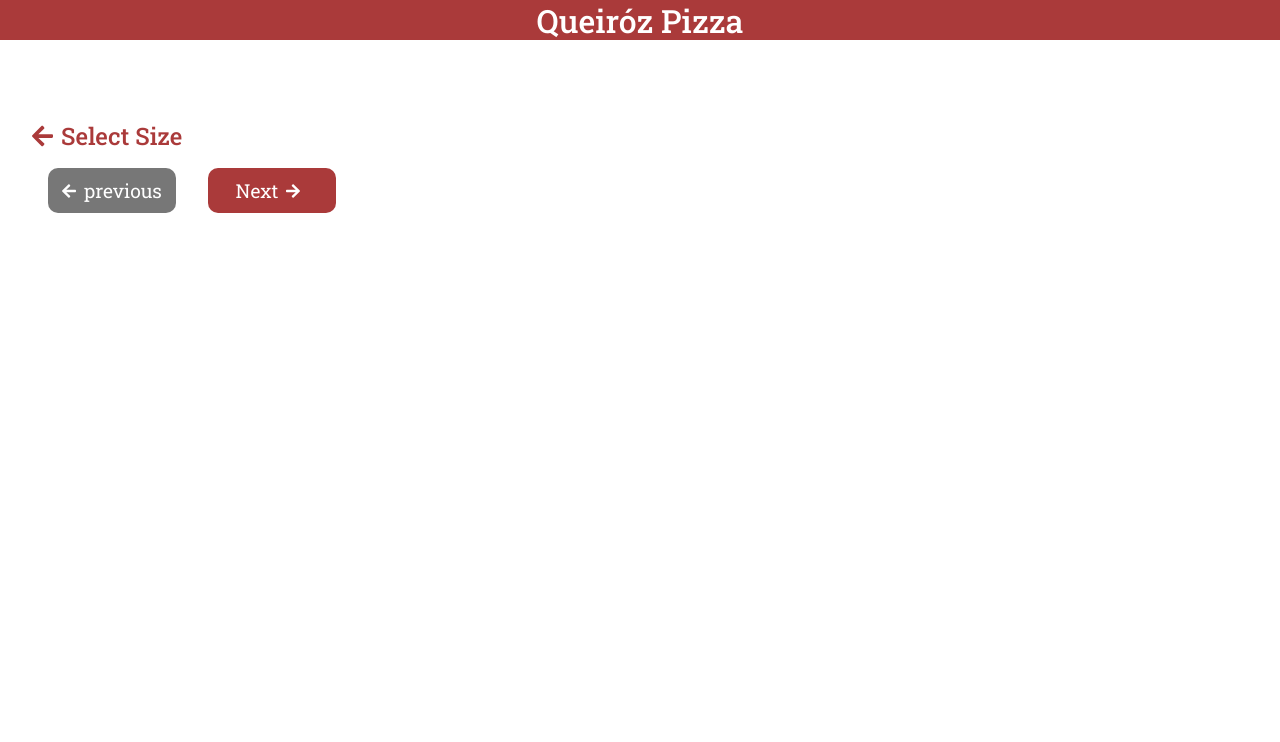
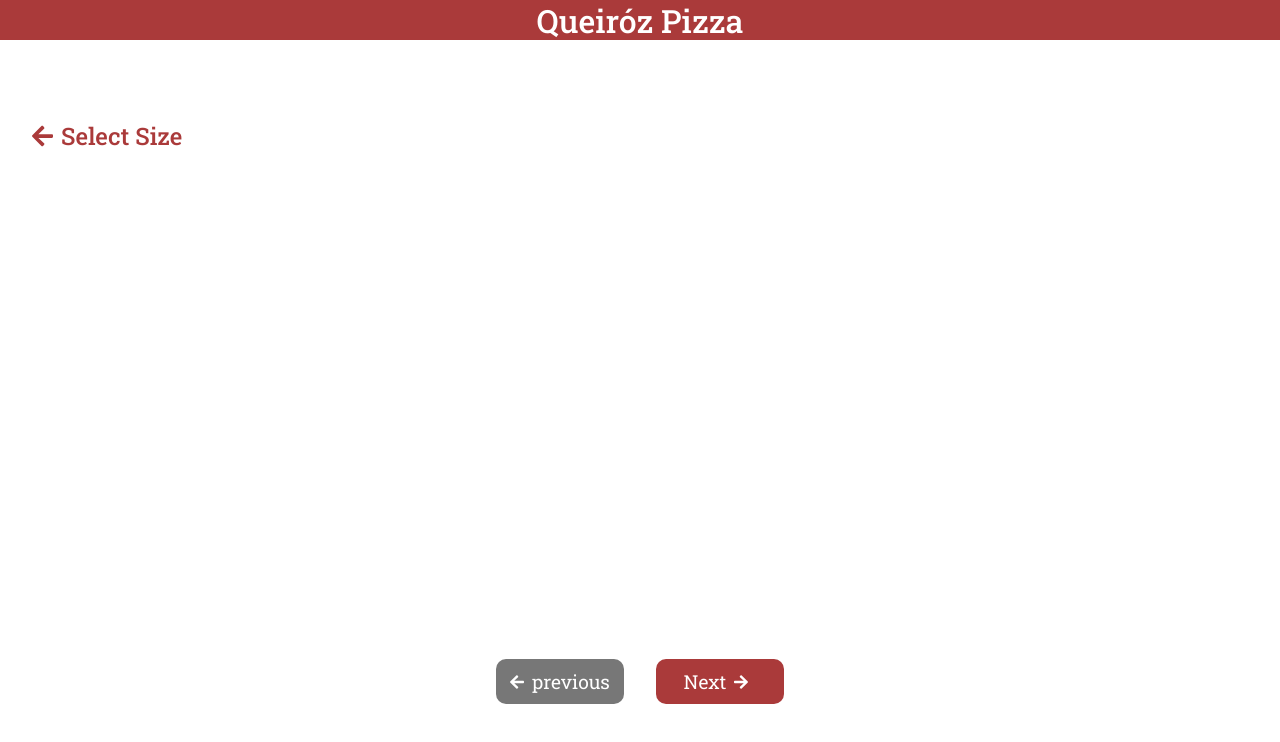
Before and after one commit to gabriel-queiroz/ChallengeTauria, a React (Create React App) app in the folder front/: page /size in a window 1280 px wide. Before the commit this address led to /sizes. Shown: the top 742 px of the page. Built offline with nearby package versions, Linux system fonts and the light colour scheme.

Commit message:
feat(navigation-front): Organize navigation between screens

```diff
--- a/front/package.json
+++ b/front/package.json
@@ -19,6 +19,7 @@
     "react-dom": "^17.0.1",
     "react-router-dom": "^5.2.0",
     "react-scripts": "4.0.0",
+    "react-transition-group": "^4.4.1",
     "styled-components": "^5.2.1",
     "typescript": "^4.0.3",
     "web-vitals": "^0.2.4"
--- a/front/src/components/ActionButtons/index.tsx
+++ b/front/src/components/ActionButtons/index.tsx
@@ -2,9 +2,9 @@ import React from 'react';
 import * as S from './styles';
 
 interface ActionButtonsProps {
-  onPrevious?: () => {};
+  onPrevious?: () => void;
   previousDisabled?: boolean;
-  onNext?: () => {};
+  onNext?: () => void;
   nextDisabled?: boolean;
 }
 
--- a/front/src/components/ActionButtons/styles.ts
+++ b/front/src/components/ActionButtons/styles.ts
@@ -5,7 +5,7 @@ import { colors } from '../../styles';
 
 export const Container = styled.div`
   display: flex;
-  align-self: flex-end;
+  align-self: center;
 `;
 
 export const Button = styled.button`
--- /dev/null
+++ b/front/src/components/ContentPage/index.tsx
@@ -0,0 +1,8 @@
+import React from 'react';
+import * as S from './styles';
+
+const ContentPage: React.FC = ({ children }) => (
+  <S.Container>{children}</S.Container>
+);
+
+export default ContentPage;
--- /dev/null
+++ b/front/src/components/ContentPage/styles.ts
@@ -0,0 +1,9 @@
+import styled from 'styled-components';
+
+export const Container = styled.div`
+  height: 100%;
+  display: flex;
+  flex-direction: column;
+  justify-content: space-between;
+  width: 100%;
+`;
--- a/front/src/components/index.ts
+++ b/front/src/components/index.ts
@@ -2,3 +2,4 @@ export { default as Header } from './Header';
 export { default as Title } from './Title';
 export { default as AppContainer } from './AppContainer';
 export { default as ActionButtons } from './ActionButtons';
+export { default as ContentPage } from './ContentPage';
--- a/front/src/pages/Confirmation/index.tsx
+++ b/front/src/pages/Confirmation/index.tsx
@@ -1,10 +1,20 @@
 import React from 'react';
-import { Title } from '../../components';
+import { useHistory } from 'react-router-dom';
+import { Title, ContentPage, ActionButtons } from '../../components';
+import { RouteNames } from '../../routes';
 
-const Crusts = () => (
-  <div>
-    <Title showGoBack>Confirmação</Title>
-  </div>
-);
+const Crusts = () => {
+  const history = useHistory();
+  const handleNavigateCrust = () => {
+    history.push(RouteNames.topping);
+  };
+
+  return (
+    <ContentPage>
+      <Title showGoBack>Confirmation</Title>
+      <ActionButtons onPrevious={handleNavigateCrust} nextDisabled />
+    </ContentPage>
+  );
+};
 
 export default Crusts;
--- a/front/src/pages/Crusts/index.tsx
+++ b/front/src/pages/Crusts/index.tsx
@@ -1,10 +1,27 @@
 import React from 'react';
-import { Title } from '../../components';
+import { useHistory } from 'react-router-dom';
+import { Title, ContentPage, ActionButtons } from '../../components';
+import { RouteNames } from '../../routes';
 
-const Crusts = () => (
-  <div>
-    <Title showGoBack>Select Size</Title>
-  </div>
-);
+const Crusts = () => {
+  const history = useHistory();
+
+  const handleNavigateSize = () => {
+    history.push(RouteNames.size);
+  };
+
+  const handleNavigateTopping = () => {
+    history.push(RouteNames.topping);
+  };
+  return (
+    <ContentPage>
+      <Title showGoBack>Select Crust</Title>
+      <ActionButtons
+        onPrevious={handleNavigateSize}
+        onNext={handleNavigateTopping}
+      />
+    </ContentPage>
+  );
+};
 
 export default Crusts;
--- a/front/src/pages/Sizes/index.tsx
+++ b/front/src/pages/Sizes/index.tsx
@@ -1,11 +1,21 @@
 import React from 'react';
-import { Title, ActionButtons } from '../../components';
+import { useHistory } from 'react-router-dom';
+import { Title, ActionButtons, ContentPage } from '../../components';
+import { RouteNames } from '../../routes';
 
-const Sizes = () => (
-  <div>
-    <Title showGoBack>Select Size</Title>
-    <ActionButtons previousDisabled />
-  </div>
-);
+const Sizes = () => {
+  const history = useHistory();
+
+  const handleNavigateCrust = () => {
+    history.push(RouteNames.crust);
+  };
+
+  return (
+    <ContentPage>
+      <Title showGoBack>Select Size</Title>
+      <ActionButtons onNext={handleNavigateCrust} previousDisabled />
+    </ContentPage>
+  );
+};
 
 export default Sizes;
--- a/front/src/pages/Toppings/index.tsx
+++ b/front/src/pages/Toppings/index.tsx
@@ -1,10 +1,27 @@
 import React from 'react';
-import { Title } from '../../components';
+import { useHistory } from 'react-router-dom';
+import { Title, ContentPage, ActionButtons } from '../../components';
+import { RouteNames } from '../../routes';
 
-const Toppings = () => (
-  <div>
-    <Title showGoBack={false}>Select Size</Title>
-  </div>
-);
+const Toppings = () => {
+  const history = useHistory();
+  const handleNavigateCrust = () => {
+    history.push(RouteNames.crust);
+  };
+
+  const handleNavigateConfirmation = () => {
+    history.push(RouteNames.confirmation);
+  };
+
+  return (
+    <ContentPage>
+      <Title showGoBack>Select Topping</Title>
+      <ActionButtons
+        onPrevious={handleNavigateCrust}
+        onNext={handleNavigateConfirmation}
+      />
+    </ContentPage>
+  );
+};
 
 export default Toppings;
--- a/front/src/routes/index.tsx
+++ b/front/src/routes/index.tsx
@@ -7,23 +7,30 @@ import {
 } from 'react-router-dom';
 import { Sizes, Crusts, Toppings, Confirmation } from '../pages';
 
+export const RouteNames = {
+  size: '/size',
+  crust: '/crust',
+  topping: '/topping',
+  confirmation: '/confirmation',
+};
+
 const Routes = () => (
   <Router>
     <Switch>
-      <Route path="/sizes">
+      <Route path={RouteNames.size}>
         <Sizes />
       </Route>
-      <Route path="/crusts">
+      <Route path={RouteNames.crust}>
         <Crusts />
       </Route>
-      <Route path="/toppings">
+      <Route path={RouteNames.topping}>
         <Toppings />
       </Route>
-      <Route path="/confirmation">
+      <Route path={RouteNames.confirmation}>
         <Confirmation />
       </Route>
       <Route path="*">
-        <Redirect to="/sizes" />
+        <Redirect to={RouteNames.size} />
       </Route>
     </Switch>
   </Router>
```
Also changed, not shown: 1 other file (tests, documents, lock files or other folders).
